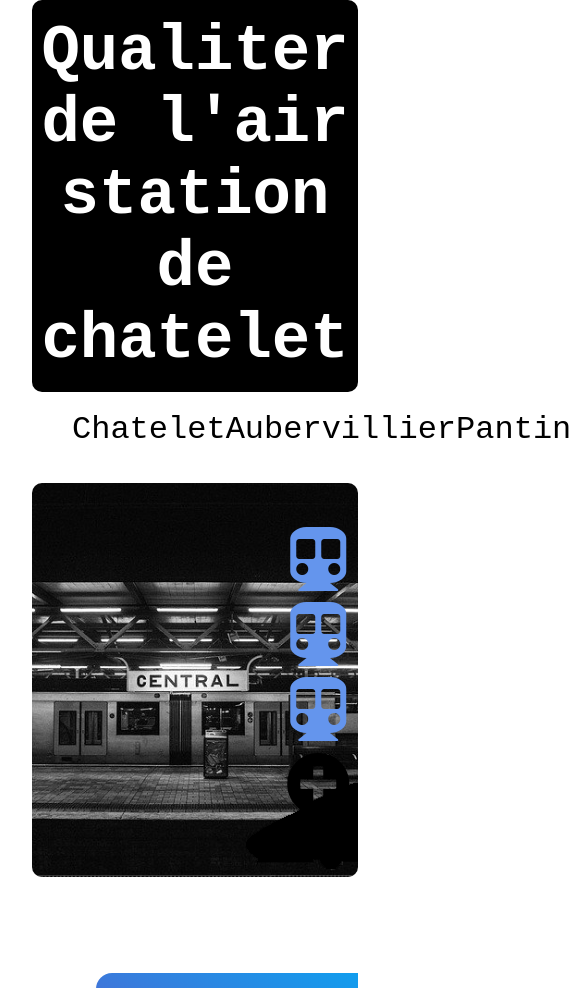
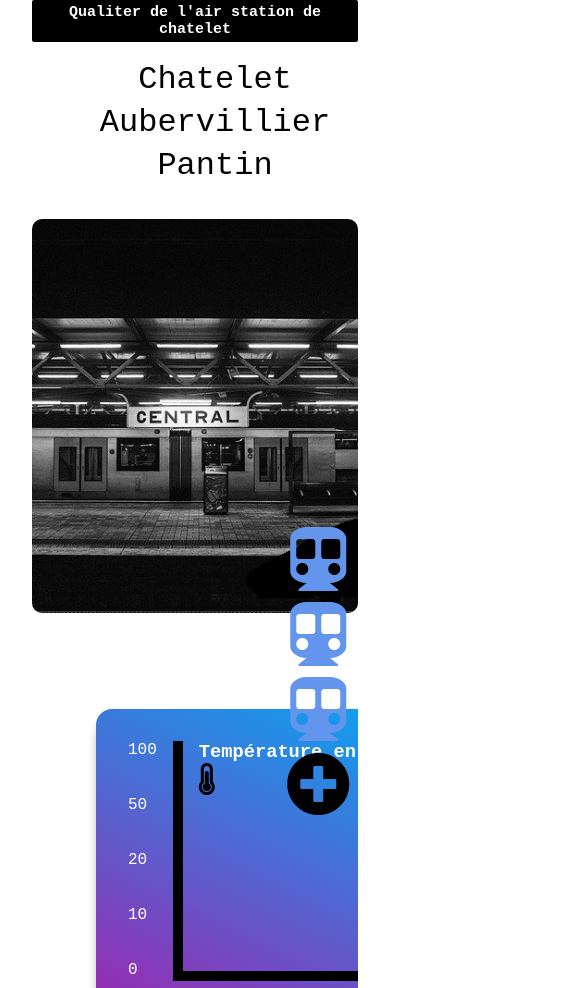
Before and after one commit to filouDeNesque/polution-station, a plain HTML site: page index.html in a window 390 px wide. Shown: the top 988 px of the page, 571 px wide, since content can reach past the window. Drawn offline with Linux system fonts and the light colour scheme; no server answers; a web font is replaced by a local one.

Commit message:
fix mobile bug

```diff
--- a/main.css
+++ b/main.css
@@ -93,14 +93,14 @@ nav {
 }
 
 nav h1 {
-    font-size: 4rem;
+    font-size: 15px;
     width: 100%;
     background-color: black;
     color: white;
     margin: 0;
     padding-bottom: 0.25em;
     padding-top: 0.25em;
-    border-radius: 10px;
+    border-radius: 2px;
 }
 
 .graph i {
@@ -181,8 +181,7 @@ nav h1 {
 
 #chatelet ul {
     list-style: none;
-    display: flex;
-    justify-content: space-around;
+    display: block;
 }
 
 #chatelet ul li {
```
